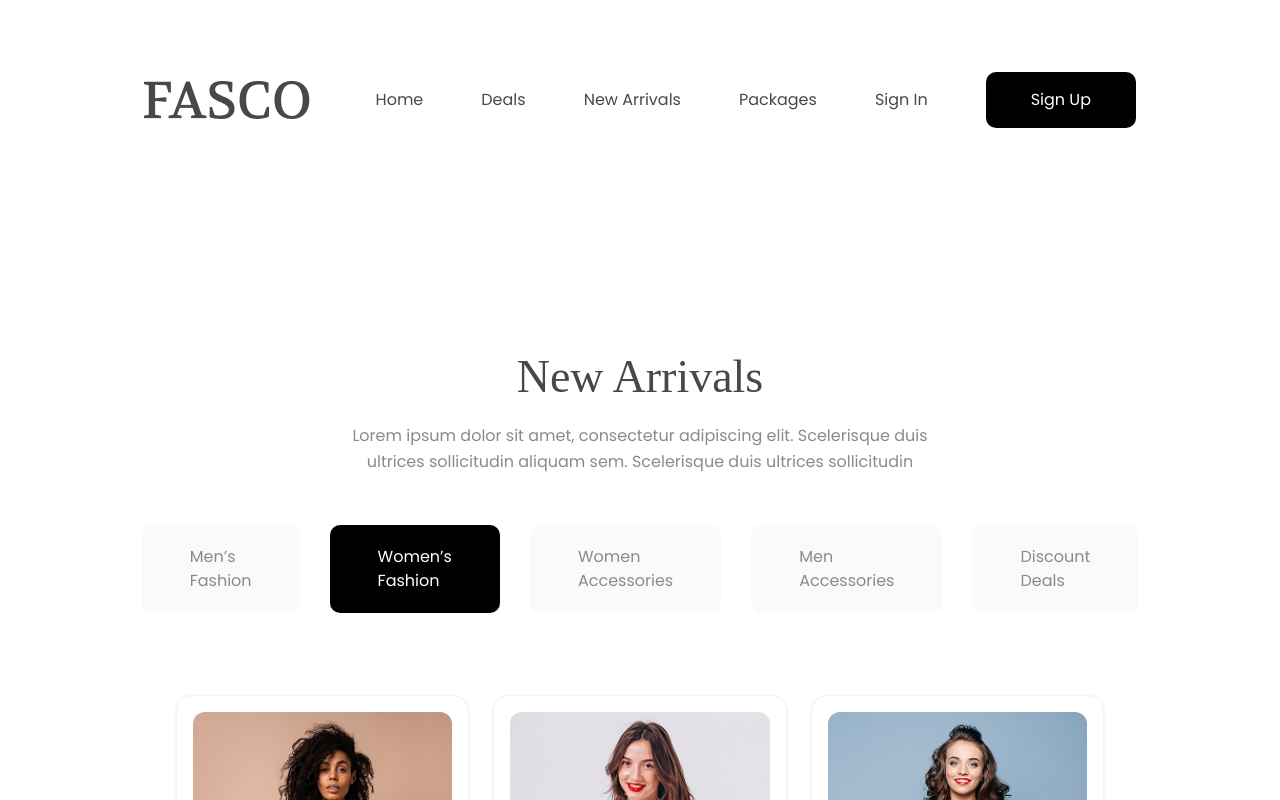
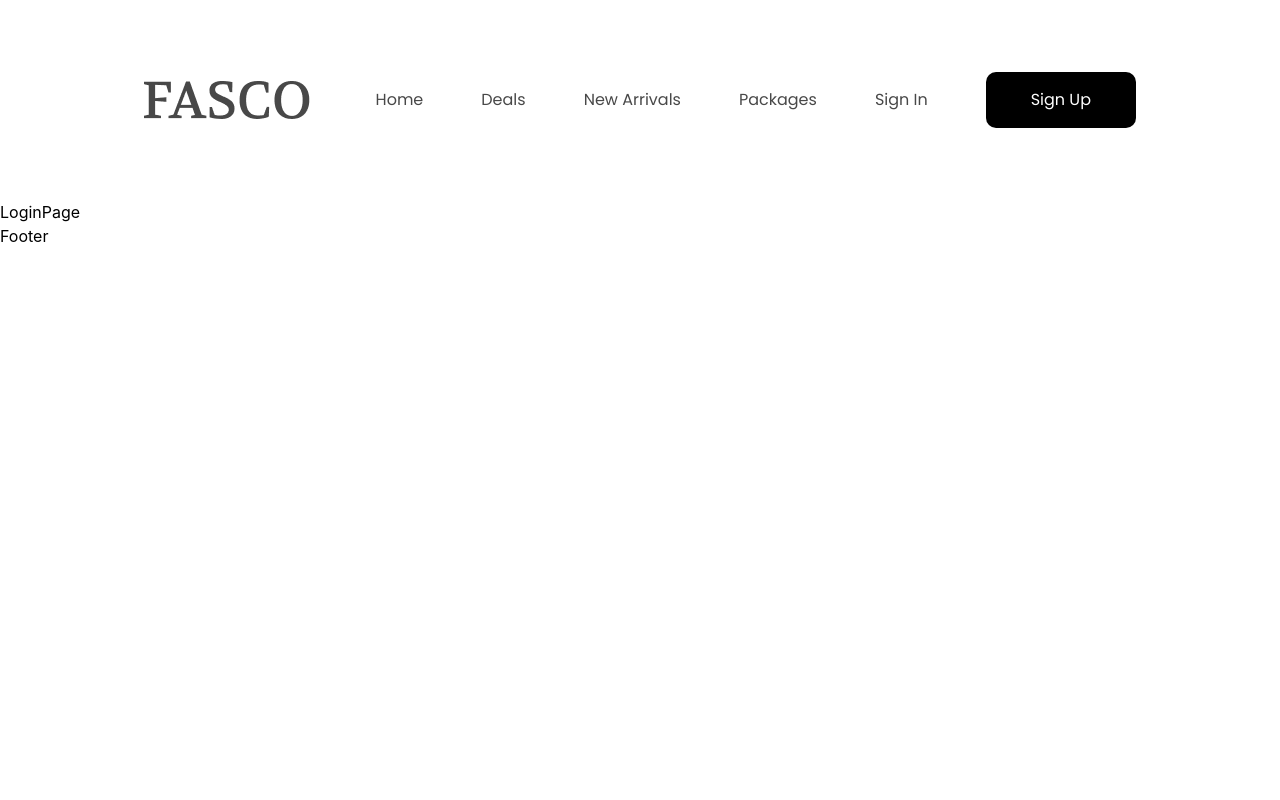
Before and after one commit to Alamin-Coding/MFDR-2601-fasco-ecommerce, a React (Vite) app: page /login in a window 1280 px wide. Shown: the top 800 px of the page. Built offline with nearby package versions, Linux system fonts and the light colour scheme; a web font is replaced by a local one.

Commit message:
Merge branch 'shaikat' of https://github.com/Alamin-Coding/MFDR-2601-fasco-ecommerce

```diff
--- a/src/components/Root.jsx
+++ b/src/components/Root.jsx
@@ -1,12 +1,10 @@
 import { Outlet } from "react-router";
 import Navbar from "./Navbar";
-import NewArrival from "./NewArrival";
 
 const Root = () => {
   return (
     <div>
       <Navbar />
-      <NewArrival/>
       <Outlet />
       <footer>Footer</footer>
     </div>
--- a/src/pages/HomePage.jsx
+++ b/src/pages/HomePage.jsx
@@ -1,10 +1,12 @@
 import Banner from "../components/Banner";
+import NewArrival from "../components/NewArrival";
 
 const HomePage = () => {
   return (
     <>
       <section>
         <Banner />
+        <NewArrival/>
       </section>
     </>
   );
```
